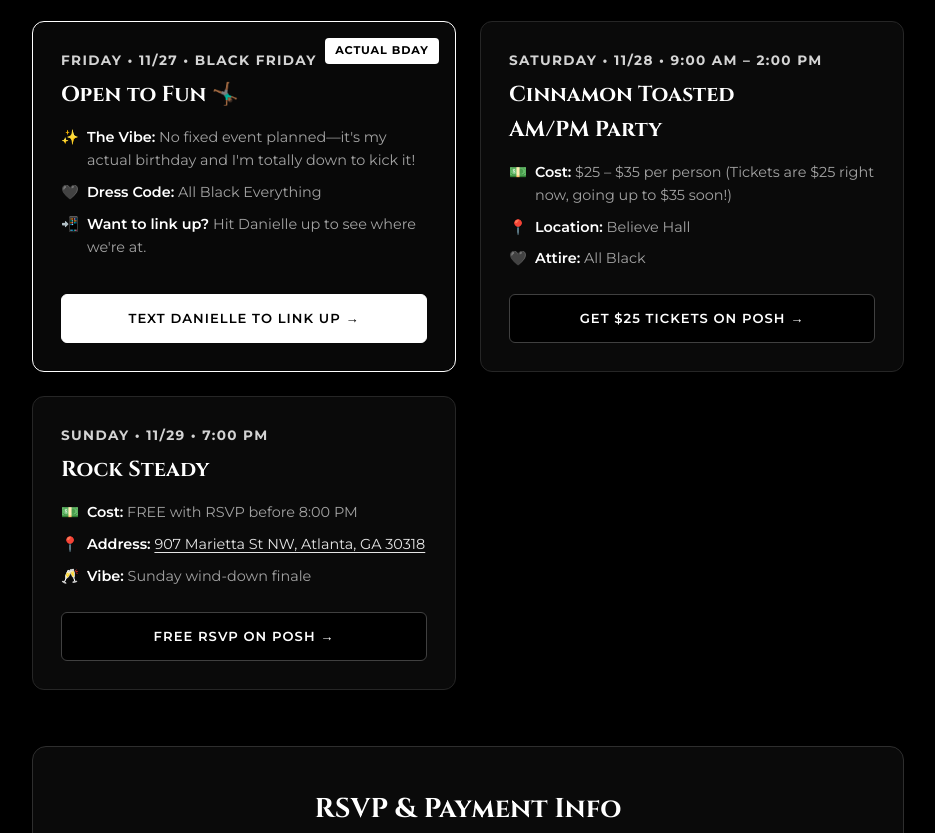
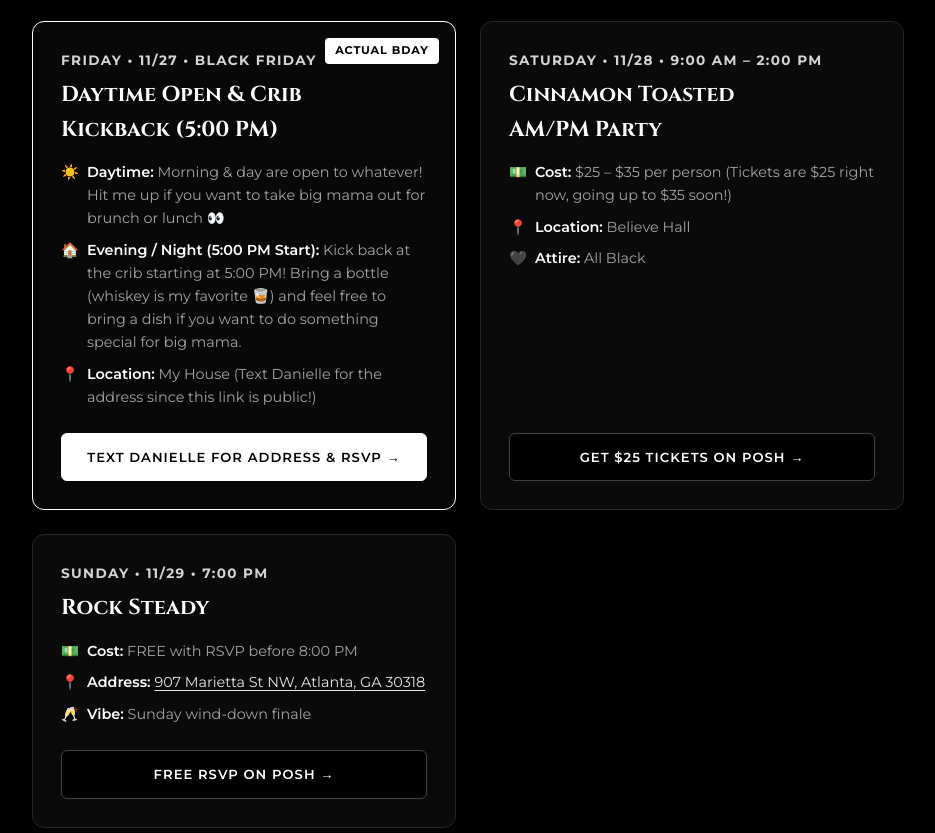
Before and after one commit to danielletsmith22/Dani-black-friday-bday, a plain HTML site: page index.html in a window 1280 px wide. Shown: the part 1123-1956 px from the top of the page, without its empty margins (172-1107 px from the left). Drawn offline with Linux system fonts and the light colour scheme.

Commit message:
Revise event title and RSVP contact details
Updated event details and RSVP information for Danielle's birthday.

```diff
--- a/index.html
+++ b/index.html
@@ -399,15 +399,15 @@
         <span class="must-rsvp-tag">Actual Bday</span>
         <div>
           <div class="event-date">Friday • 11/27 • Black Friday</div>
-          <h3 class="event-title">Open to Fun 🤸🏾‍♂️</h3>
+          <h3 class="event-title">Daytime Open &amp; Crib Kickback (5:00 PM)</h3>
           <ul class="event-details">
-            <li><span>✨</span> <span><strong>The Vibe:</strong> No fixed event planned—it's my actual birthday and I'm totally down to kick it!</span></li>
-            <li><span>🖤</span> <span><strong>Dress Code:</strong> All Black Everything</span></li>
-            <li><span>📲</span> <span><strong>Want to link up?</strong> Hit Danielle up to see where we're at.</span></li>
+            <li><span>☀️</span> <span><strong>Daytime:</strong> Morning &amp; day are open to whatever! Hit me up if you want to take big mama out for brunch or lunch 👀</span></li>
+            <li><span>🏠</span> <span><strong>Evening / Night (5:00 PM Start):</strong> Kick back at the crib starting at 5:00 PM! Bring a bottle (whiskey is my favorite 🥃) and feel free to bring a dish if you want to do something special for big mama.</span></li>
+            <li><span>📍</span> <span><strong>Location:</strong> My House (Text Danielle for the address since this link is public!)</span></li>
           </ul>
         </div>
         <div class="btn-group">
-          <a href="sms:+14048397539?body=Hey%20Danielle!%20Trying%20to%20kick%20it%20for%20your%20actual%20birthday%20on%2011%2F27!" class="btn-link btn-primary">Text Danielle to Link Up →</a>
+          <a href="sms:+14048397539?body=Hey%20Danielle!%20Texting%20for%20your%20birthday%20address%20(11%2F27)%20and%20brunch%2Fkickback%20details!" class="btn-link btn-primary">Text Danielle for Address &amp; RSVP →</a>
         </div>
       </article>
 
@@ -449,7 +449,7 @@
     <section class="rsvp-box">
       <h2>RSVP &amp; Payment Info</h2>
       <p>
-        Want to claim one of the <strong>first 15 spots for Baba’s ($55 pp)</strong>, link up on your actual birthday (11/27), or have questions about the weekend? Reach out directly to Danielle:
+        Want to claim one of the <strong>first 15 spots for Baba’s ($55 pp)</strong>, grab brunch/lunch or grab my address for the Friday crib kickback starting at 5:00 PM (11/27)? Reach out directly to Danielle:
       </p>
       <div class="payment-pill">
         💸 Zelle / Apple Pay for Baba’s: 404-839-7539
```
